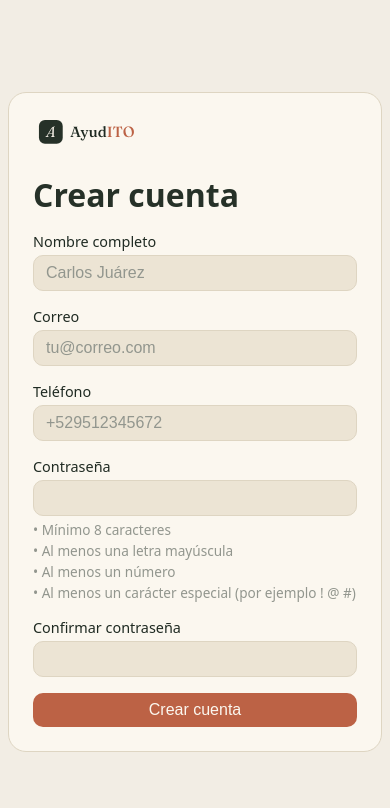
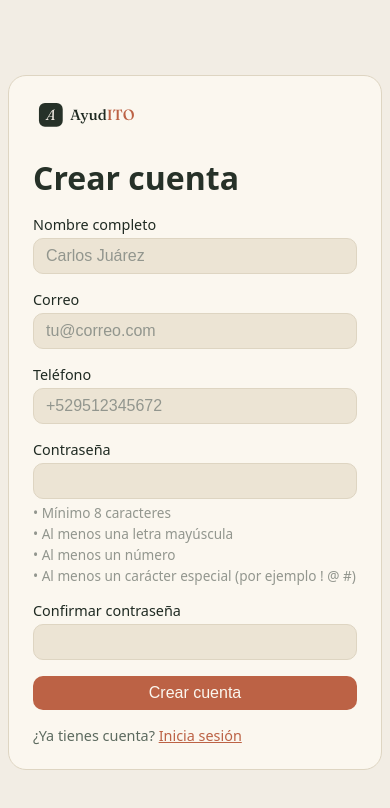
Before and after one commit to DaniielA5/plataforma-asesorias, a React app in the folder frontend/: page /registro in a window 390 px wide. Shown: the top 808 px of the page. Built offline with nearby package versions, Linux system fonts and the light colour scheme; the HTML template or start-up script is replaced by a standard one.

Commit message:
feat(auth): agrega enlaces entre login, registro y recuperar

```diff
--- a/frontend/src/pages/auth/Formulario.css
+++ b/frontend/src/pages/auth/Formulario.css
@@ -52,4 +52,18 @@
   color: var(--color-texto);
 }
 
+/*para navegar entre pantallas*/
+.formulario__enlaces {
+  display: flex;
+  flex-direction: column;
+  gap: var(--espacio-base);
+  font-size: 0.9rem;
+  color: var(--color-texto-secundario);
 }
+
+.formulario__enlaces a {
+  color: var(--color-acento);
+  text-decoration: underline;
+}
+
+}
--- a/frontend/src/pages/auth/FormularioLogin.jsx
+++ b/frontend/src/pages/auth/FormularioLogin.jsx
@@ -5,6 +5,7 @@ import AvisoError from '../../components/AvisoError'
 import logo from '../../assets/logo.svg'
 import { validarCorreo } from './validaciones'
 import './Formulario.css'
+import { Link } from 'react-router-dom'
 
 function FormularioLogin({ onSubmit, enviando = false, errorGeneral = '' }) {
   const [correo, setCorreo] = useState('')
@@ -59,6 +60,12 @@ function FormularioLogin({ onSubmit, enviando = false, errorGeneral = '' }) {
         <Boton tipo="submit" deshabilitado={enviando}>
           {enviando ? 'Entrando...' : 'Entrar'}
         </Boton>
+
+        <div className="formulario__enlaces">
+          <Link to="/recuperar">¿Olvidaste tu contraseña?</Link>
+          <Link to="/registro">¿No tienes cuenta? Regístrate</Link>
+        </div>
+
       </form>
     </div>
   )
--- a/frontend/src/pages/auth/FormularioRecuperar.jsx
+++ b/frontend/src/pages/auth/FormularioRecuperar.jsx
@@ -5,6 +5,7 @@ import AvisoError from '../../components/AvisoError'
 import logo from '../../assets/logo.svg'
 import { validarCorreo } from './validaciones'
 import './Formulario.css'
+import { Link } from 'react-router-dom'
 
 function FormularioRecuperar({ onSubmit, enviando = false, errorGeneral = '', mensajeExito = '' }) {
   const [correo, setCorreo] = useState('')
@@ -50,6 +51,11 @@ function FormularioRecuperar({ onSubmit, enviando = false, errorGeneral = '', me
         <Boton tipo="submit" deshabilitado={enviando}>
           {enviando ? 'Enviando...' : 'Enviar instrucciones'}
         </Boton>
+
+        <div className="formulario__enlaces">
+          <Link to="/login">Volver a iniciar sesión</Link>
+        </div>
+
       </form>
     </div>
   )
--- a/frontend/src/pages/auth/FormularioRegistro.jsx
+++ b/frontend/src/pages/auth/FormularioRegistro.jsx
@@ -13,6 +13,7 @@ import {
   validarTelefono,
 } from './validaciones'
 import './Formulario.css'
+import { Link } from 'react-router-dom'
 
 function FormularioRegistro({ onSubmit, enviando = false, errorGeneral = '' }) {
   const [datos, setDatos] = useState({
@@ -120,6 +121,11 @@ function FormularioRegistro({ onSubmit, enviando = false, errorGeneral = '' }) {
         <Boton tipo="submit" deshabilitado={enviando}>
           {enviando ? 'Creando cuenta...' : 'Crear cuenta'}
         </Boton>
+
+        <div className="formulario__enlaces">
+          <span>¿Ya tienes cuenta? <Link to="/login">Inicia sesión</Link></span>
+        </div>
+
       </form>
     </div>
   )
```
